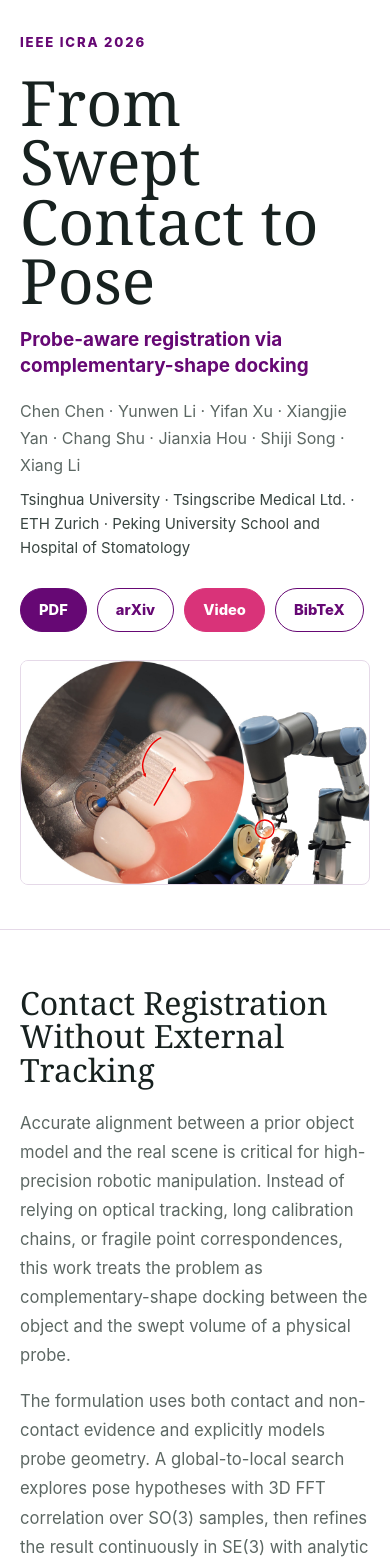
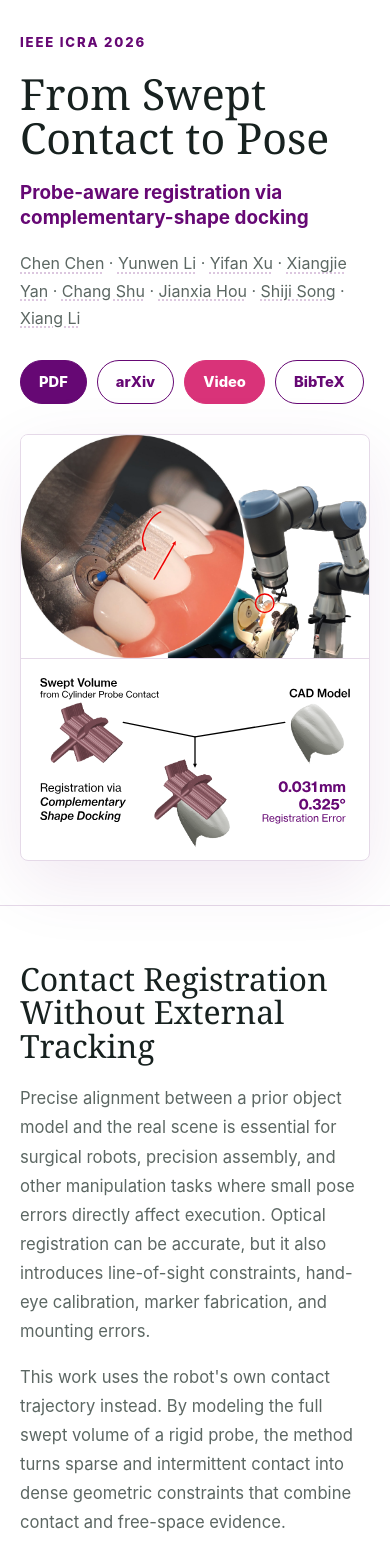
Before and after one commit to CalaW/icra26-conreg, a Next.js app: page / in a window 390 px wide. Shown: the top 1566 px of the page. Built offline with nearby package versions, Linux system fonts and the light colour scheme.

Commit message:
Not so good? I may prefer prior method introduction.

```diff
--- a/app/globals.css
+++ b/app/globals.css
@@ -40,16 +40,16 @@ main {
 
 .hero {
   display: grid;
-  grid-template-columns: minmax(0, 0.92fr) minmax(360px, 1.08fr);
-  gap: clamp(28px, 5vw, 72px);
+  grid-template-columns: minmax(0, 0.9fr) minmax(420px, 1.1fr);
+  gap: clamp(30px, 4.5vw, 64px);
   align-items: center;
-  min-height: 92vh;
+  min-height: 88vh;
   padding: clamp(28px, 5vw, 72px);
   border-bottom: 1px solid var(--line);
 }
 
 .heroInner {
-  max-width: 780px;
+  max-width: 720px;
 }
 
 .venue {
@@ -69,12 +69,14 @@ p {
 }
 
 h1 {
-  margin-bottom: 18px;
+  max-width: 760px;
+  margin-bottom: 20px;
   font-family: Georgia, "Times New Roman", serif;
-  font-size: clamp(3.25rem, 7.4vw, 7.3rem);
-  line-height: 0.95;
+  font-size: clamp(2.9rem, 5.4vw, 5.4rem);
+  line-height: 1.02;
   font-weight: 500;
   letter-spacing: 0;
+  text-wrap: balance;
 }
 
 .subtitle {
@@ -88,18 +90,22 @@ h1 {
 
 .authors {
   max-width: 760px;
-  margin-bottom: 8px;
+  margin-bottom: 28px;
   color: var(--muted);
   font-size: 1rem;
   line-height: 1.7;
 }
 
-.affiliations {
-  max-width: 760px;
-  margin-bottom: 28px;
-  color: #394541;
-  font-size: 0.94rem;
-  line-height: 1.6;
+.authorName {
+  cursor: help;
+  text-decoration: underline;
+  text-decoration-color: rgba(102, 8, 116, 0.28);
+  text-decoration-style: dotted;
+  text-underline-offset: 0.18em;
+}
+
+.authorName:hover {
+  color: var(--purple);
 }
 
 .actions {
@@ -137,20 +143,32 @@ h1 {
   color: var(--purple);
 }
 
+.heroVisual,
 .heroFigure,
+.heroAbstract,
 .wideFigure {
   display: block;
   width: 100%;
   height: auto;
 }
 
-.heroFigure {
-  align-self: end;
-  max-height: 68vh;
-  object-fit: contain;
+.heroVisual {
+  align-self: center;
+  overflow: hidden;
   border: 1px solid var(--line);
   border-radius: 8px;
   background: var(--white);
+  box-shadow: 0 22px 70px rgba(102, 8, 116, 0.09);
+}
+
+.heroFigure {
+  border-bottom: 1px solid var(--line);
+}
+
+.heroAbstract {
+  max-height: 34vh;
+  object-fit: contain;
+  padding: clamp(8px, 1.4vw, 16px);
 }
 
 .section {
@@ -243,6 +261,13 @@ h2 {
   background: var(--white);
 }
 
+.figureScroller {
+  width: 100%;
+  overflow-x: auto;
+  overscroll-behavior-x: contain;
+  -webkit-overflow-scrolling: touch;
+}
+
 .pillars {
   display: grid;
   grid-template-columns: repeat(3, minmax(0, 1fr));
@@ -294,7 +319,7 @@ h2 {
 
 .figureWide {
   grid-column: 1 / -1;
-  overflow-x: auto;
+  overflow: hidden;
 }
 
 .figureGrid article {
@@ -310,11 +335,10 @@ h2 {
   aspect-ratio: 16 / 10;
   object-fit: contain;
   border-bottom: 1px solid var(--line);
-  background: var(--soft);
+  background: var(--white);
 }
 
 .figureWide img {
-  min-width: 760px;
   aspect-ratio: auto;
 }
 
@@ -372,6 +396,10 @@ footer a {
     max-height: none;
   }
 
+  .heroAbstract {
+    max-height: none;
+  }
+
   .pillars {
     grid-template-columns: 1fr;
   }
@@ -380,18 +408,15 @@ footer a {
     grid-template-columns: 1fr;
   }
 
-  .wideFigure {
+  .figureScroller .wideFigure,
+  .figureWide .figureScroller img {
     min-width: 720px;
-  }
-
-  .section:has(.wideFigure) {
-    overflow-x: auto;
   }
 }
 
 @media (max-width: 620px) {
   h1 {
-    font-size: clamp(3rem, 16vw, 4.6rem);
+    font-size: clamp(2.45rem, 11vw, 3.55rem);
   }
 
   .metricGrid {
--- a/app/page.tsx
+++ b/app/page.tsx
@@ -8,21 +8,87 @@ const links = [
 ];
 
 const authors = [
-  "Chen Chen",
-  "Yunwen Li",
-  "Yifan Xu",
-  "Xiangjie Yan",
-  "Chang Shu",
-  "Jianxia Hou",
-  "Shiji Song",
-  "Xiang Li"
+  {
+    name: "Chen Chen",
+    affiliation: "Department of Automation, Tsinghua University"
+  },
+  {
+    name: "Yunwen Li",
+    affiliation: "Tsingscribe Medical Ltd.; D-MAVT, ETH Zurich"
+  },
+  {
+    name: "Yifan Xu",
+    affiliation: "Department of Automation, Tsinghua University"
+  },
+  {
+    name: "Xiangjie Yan",
+    affiliation: "Department of Automation, Tsinghua University"
+  },
+  {
+    name: "Chang Shu",
+    affiliation: "Peking University School and Hospital of Stomatology"
+  },
+  {
+    name: "Jianxia Hou",
+    affiliation: "Peking University School and Hospital of Stomatology"
+  },
+  {
+    name: "Shiji Song",
+    affiliation: "Department of Automation, Tsinghua University"
+  },
+  {
+    name: "Xiang Li",
+    affiliation: "Department of Automation, Tsinghua University"
+  }
 ];
 
 const metrics = [
   { value: "0.031 mm", label: "mean simulation translation error" },
   { value: "0.325 deg", label: "mean simulation rotation error" },
-  { value: "0.42 mm", label: "robot registration error" },
-  { value: "3.75 deg", label: "robot orientation error" }
+  { value: "0.42 mm", label: "real-world execution translation error" },
+  { value: "3.75 deg", label: "real-world execution rotation error" }
+];
+
+const contributions = [
+  {
+    index: "01",
+    title: "Complementary-shape Docking",
+    text:
+      "Contact registration is reformulated as docking between the object model and the probe's swept volume, explicitly encoding probe geometry instead of relying on fragile point correspondences."
+  },
+  {
+    index: "02",
+    title: "Global-to-local Search",
+    text:
+      "FFT-based translation correlation is coupled with low-discrepancy orientation sampling to search SE(3) efficiently and produce robust initial hypotheses."
+  },
+  {
+    index: "03",
+    title: "Continuous SE(3) Refinement",
+    text:
+      "A Lie-algebraic optimization with analytic contact sensitivities refines the pose continuously for metric-grade convergence."
+  }
+];
+
+const methodStages = [
+  {
+    index: "A",
+    title: "Global Grid Search",
+    text:
+      "The object and swept probe volume are voxelized, and 3D FFT correlation evaluates translations for globally sampled SO(3) orientations."
+  },
+  {
+    index: "B",
+    title: "Local Orientation Search",
+    text:
+      "The best coarse orientation is refined inside a geodesic ball on SO(3) with a low-discrepancy GeoBall-SF sampler."
+  },
+  {
+    index: "C",
+    title: "Continuous Optimization",
+    text:
+      "Starting from the discrete hypothesis, a bounded SE(3) optimization maximizes smooth contact proximity while penalizing penetration."
+  }
 ];
 
 const resultFigures = [
@@ -64,10 +130,15 @@ export default function Home() {
           <p className="subtitle">
             Probe-aware registration via complementary-shape docking
           </p>
-          <p className="authors">{authors.join(" · ")}</p>
-          <p className="affiliations">
-            Tsinghua University · Tsingscribe Medical Ltd. · ETH Zurich ·
-            Peking University School and Hospital of Stomatology
+          <p className="authors">
+            {authors.map((author, index) => (
+              <span key={author.name}>
+                <span className="authorName" title={author.affiliation}>
+                  {author.name}
+                </span>
+                {index < authors.length - 1 ? " · " : ""}
+              </span>
+            ))}
           </p>
           <div className="actions" aria-label="Project links">
             {links.map((link) => (
@@ -77,30 +148,36 @@ export default function Home() {
             ))}
           </div>
         </div>
+        <div className="heroVisual" aria-label="Project overview figures">
           <img
             className="heroFigure"
             src={`${basePath}/assets/trailer.svg`}
             alt="Tooth preparation robot and swept contact registration illustration"
           />
+          <img
+            className="heroAbstract"
+            src={`${basePath}/assets/graphical_abstract.svg`}
+            alt="Graphical abstract of probe-aware complementary-shape docking"
+          />
+        </div>
       </section>
 
       <section className="section twoCol">
         <div>
           <h2>Contact Registration Without External Tracking</h2>
           <p>
-            Accurate alignment between a prior object model and the real scene
-            is critical for high-precision robotic manipulation. Instead of
-            relying on optical tracking, long calibration chains, or fragile
-            point correspondences, this work treats the problem as
-            complementary-shape docking between the object and the swept volume
-            of a physical probe.
+            Precise alignment between a prior object model and the real scene is
+            essential for surgical robots, precision assembly, and other
+            manipulation tasks where small pose errors directly affect execution.
+            Optical registration can be accurate, but it also introduces
+            line-of-sight constraints, hand-eye calibration, marker fabrication,
+            and mounting errors.
           </p>
           <p>
-            The formulation uses both contact and non-contact evidence and
-            explicitly models probe geometry. A global-to-local search explores
-            pose hypotheses with 3D FFT correlation over SO(3) samples, then
-            refines the result continuously in SE(3) with analytic contact
-            sensitivities.
+            This work uses the robot's own contact trajectory instead. By
+            modeling the full swept volume of a rigid probe, the method turns
+            sparse and intermittent contact into dense geometric constraints
+            that combine contact and free-space evidence.
           </p>
         </div>
         <div className="metricGrid" aria-label="Key results">
@@ -109,6 +186,19 @@ export default function Home() {
               <strong>{metric.value}</strong>
               <span>{metric.label}</span>
             </div>
+          ))}
+        </div>
+      </section>
+
+      <section className="section">
+        <h2>Contributions</h2>
+        <div className="pillars">
+          {contributions.map((item) => (
+            <article key={item.title}>
+              <span>{item.index}</span>
+              <h3>{item.title}</h3>
+              <p>{item.text}</p>
+            </article>
           ))}
         </div>
       </section>
@@ -126,37 +216,21 @@ export default function Home() {
 
       <section className="section">
         <h2>Method</h2>
+        <div className="figureScroller" aria-label="Method pipeline figure">
           <img
             className="wideFigure"
             src={`${basePath}/assets/pipeline.svg`}
             alt="Pipeline from swept probe observations to global search and SE(3) refinement"
           />
+        </div>
         <div className="pillars">
-          <article>
-            <span>01</span>
-            <h3>Probe-aware Evidence</h3>
-            <p>
-              Contacts are interpreted through the swept volume of the probe,
-              while free-space observations constrain where object surface cannot
-              be.
-            </p>
+          {methodStages.map((stage) => (
+            <article key={stage.title}>
+              <span>{stage.index}</span>
+              <h3>{stage.title}</h3>
+              <p>{stage.text}</p>
             </article>
-          <article>
-            <span>02</span>
-            <h3>Complementary Docking</h3>
-            <p>
-              Registration becomes a shape matching problem between the object
-              model and the probe-induced complementary volume.
-            </p>
-          </article>
-          <article>
-            <span>03</span>
-            <h3>Global-to-local Pose Search</h3>
-            <p>
-              Low-discrepancy SO(3) sampling and 3D FFT correlation provide
-              broad exploration before Lie-algebra SE(3) refinement.
-            </p>
-          </article>
+          ))}
         </div>
       </section>
 
@@ -164,18 +238,19 @@ export default function Home() {
         <div>
           <h2>Results</h2>
           <p>
-            In simulation over free-form meshes, the method reaches metric-grade
-            accuracy and remains robust under pose noise and contact loss. On a
-            tooth-preparation robot, it achieves 0.42 mm and 3.75 deg error,
-            outperforming an optical-tracker registration setup without
-            requiring external sensors.
+            In simulation across five free-form meshes, the final refinement
+            stage reached 0.031 mm and 0.325 deg mean error and remained stable
+            under practical pose noise and sparse contact. On the real
+            tooth-preparation robot, the complete registration-to-execution
+            pipeline achieved 0.42 mm and 3.75 deg execution error while avoiding
+            the calibration-chain failures observed with optical tracking.
           </p>
         </div>
         <div className="callout">
           <p>
-            The key practical advantage is a calibration-free registration
-            strategy that uses the robot's own contact interaction as the sensing
-            signal.
+            The practical advantage is a calibration-free strategy that requires
+            neither external sensors nor careful initialization, only manipulator
+            proprioception and the known probe geometry.
           </p>
         </div>
       </section>
@@ -183,10 +258,12 @@ export default function Home() {
       <section className="figureGrid section">
         {resultFigures.map((figure) => (
           <article className={figure.wide ? "figureWide" : undefined} key={figure.src}>
+            <div className={figure.wide ? "figureScroller" : undefined}>
               <img
                 src={`${basePath}/assets/${figure.src}`}
                 alt={figure.title}
               />
+            </div>
             <h3>{figure.title}</h3>
             <p>{figure.text}</p>
           </article>
```
Also changed, not shown: index.html (+93 -40 lines), public/assets/graphical_abstract.svg (added). Lines whose indentation alone changed are shown as unchanged.
